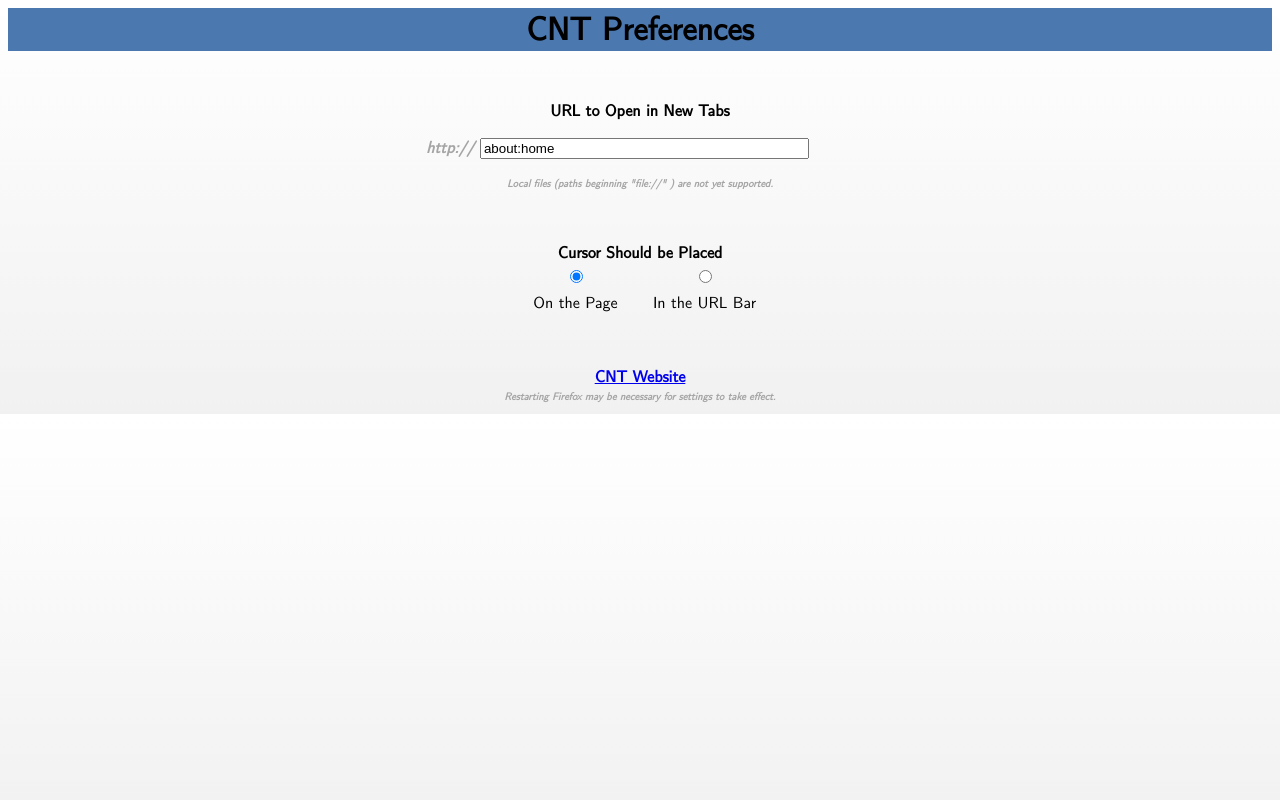
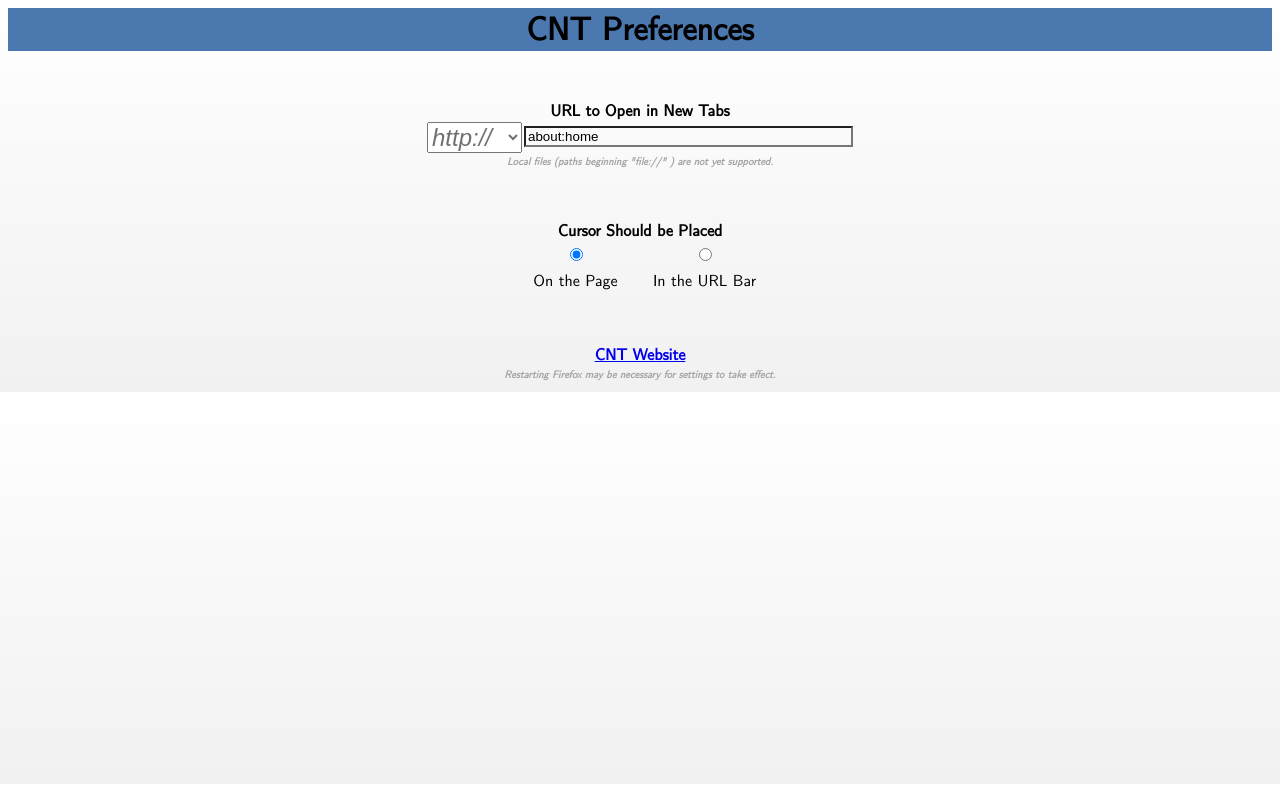
Before and after one commit to deadmund/Custom-New-Tab, a browser extension: page prefs.html in a window 1280 px wide. Drawn offline with Linux system fonts and the light colour scheme.

Commit message:
Better support of protocols (http and https) Better support of first time Better invalid URL checking (although this could still be improved quite a bit if it actually validated that there is a FQDN using some regex or something.

```diff
--- a/cnt-main-bg-script.js
+++ b/cnt-main-bg-script.js
@@ -97,7 +97,7 @@
 browser.storage.local.get("cnt_first_time", function(ans){
 	// There is actually no way that it should be == true
 	// at the end of the function I set it to false (nowhere is it set to true)
-	if(ans["cnt_first_time"] == null || ans["cnt_first_time"] == true){
+	if(ans["cnt_first_time"] != false){
 		//setDefault("cnt_url_pref", "about:home");
 		//setDefault("cnt_focus_pref", "focus_page");
 
--- a/prefs.html
+++ b/prefs.html
@@ -28,7 +28,10 @@
 		<h1>CNT Preferences</h1>
 
 		<h4>URL to Open in New Tabs</h4>
-		<p id="label">http:// <input type="text" name="url_pref" id="url_pref" size="38"></p>
+			<select id="protocol_pref">
+				<option value="http://">http://</option>
+				<option value="https://">https://</option>
+			</select><input type="text" name="url_pref" id="url_pref" size="38">
 		<p id="warning">Local files (paths beginning "file://" ) are not yet supported.</p>
 
 		<h4>Cursor Should be Placed</h4>
--- a/style.css
+++ b/style.css
@@ -66,9 +66,10 @@
 	color: #66ccff;
 }
 
-p#label {
-	color: #a5a5a5;
+select {
+	vertical-align: middle;
+	color: #717171;
 	font-style: italic;
-	font-weight: bold;
-	margin-left: -45px;
+	font-size: 150%;
+	margin-right: 2px;
 }
--- a/update_prefs.js
+++ b/update_prefs.js
@@ -41,17 +41,53 @@
 };
 
 
+function checkBox(){
+	var box = document.getElementById("url_pref");
+	var new_URL = box.value;
+
+	if(new_URL == "about:blank" || new_URL == "about:newtab" || new_URL == "" || new_URL.substring(0, 4) == "http" || new_URL.substring(0, 4) == "file"){
+		//console.log("Address not allowed: ", new_URL);
+		box.style.backgroundColor="red";
+
+		return false;
+	} else{
+		//console.log("Initial color now");
+		box.style.backgroundColor="initial";
+		return true;
+	}
+}
+
+
 // Determine URL preference (and sync with preference HTML)
 callWithPref("cnt_url_pref", "about:home", function(URL){
-	//console.log("url_pref: ", URL);
+	//console.log("Setting URL pref on prefs page.  url_pref: ", URL);
 
-	// This is not a problem (even for about:newtab) because there is no http:// to strip
-	text = URL.replace(/^(http:\/\/)/,""); // Strip HTML if necessary
+	if(URL.substring(0, 3) == "http"){
+		var parts = URL.split("://")
+		var protocol = parts[0]
+		var URL = parts[1]
+	} else {
+		var protocol = "http"
+	}
+	protocol = protocol + "://"
+
+	//console.log("protocol extracted: " + protocol)
+	//console.log("URL extracted: " + URL);
+
+
 	//console.log("url after HTTP stripped:", text);
 	var input_box = document.getElementById("url_pref");
-	if(input_box != null){ // occurs becuase this page is loaded in the background section of the manifest
-		input_box.value = text;
+	if(input_box != null){
+		input_box.value = URL;
 	}
+
+	var proto_selector = document.getElementById("protocol_pref");
+	if(proto_selector != null){
+		//console.log("Setting selector to : " + protocol);
+		proto_selector.value = protocol
+	}
+
+	checkBox();
 });
 
 
@@ -66,21 +102,20 @@
 
 // For some reason other events (like unload and beforeunload and pagehide) do not fire on this
 document.addEventListener("keyup", function(e4){
-	//console.log("Key Pressed!");
+
+	checkBox(); // colors box red if necessary
+
 	var box = document.getElementById("url_pref");
 	var new_URL = box.value;
-	if(new_URL == "about:blank" || new_URL == "about:newtab" || new_URL == ""){
-		//console.log("Address not allowed: ", new_URL);
-		box.style.backgroundColor="red";
-
-		return
-	} else{
-		//console.log("Initial color now");
-		box.style.backgroundColor="initial";
-	}
 
 	if(new_URL != "about:home"){
-		new_URL = "http://" + new_URL;
+
+		var pBox = document.getElementById("protocol_pref")
+		var protocol = pBox.options[pBox.selectedIndex].value;
+
+		//console.log("Inserting protocol: " + protocol)
+
+		new_URL = protocol + new_URL;
 	}
 
 	browser.storage.local.set({"cnt_url_pref": new_URL});
```
Also changed, not shown: manifest.json, 1 other file.
